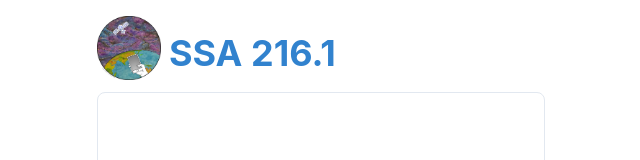
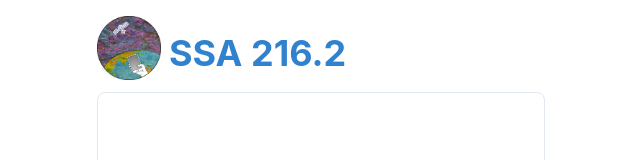
Before and after one commit to Dylanb-dev/ssa-pwa, a React (Create React App) app: page / in a window 1280 px wide. Shown: the top 160 px of the page, without its empty margins (319-959 px from the left). Built offline with nearby package versions, Linux system fonts and the light colour scheme.

Commit message:
update version

```diff
--- a/src/App.js
+++ b/src/App.js
@@ -589,7 +589,7 @@ function App() {
 				<Flex align="center" width="100%">
 					<img src={logo} className="App-logo" alt="logo" />
 					<Heading fontSize="4xl" colorScheme="blue">
-						SSA 216.1
+						SSA 216.2
 					</Heading>
 				</Flex>
 				<Text color="InfoText" fontSize="sm">
```
